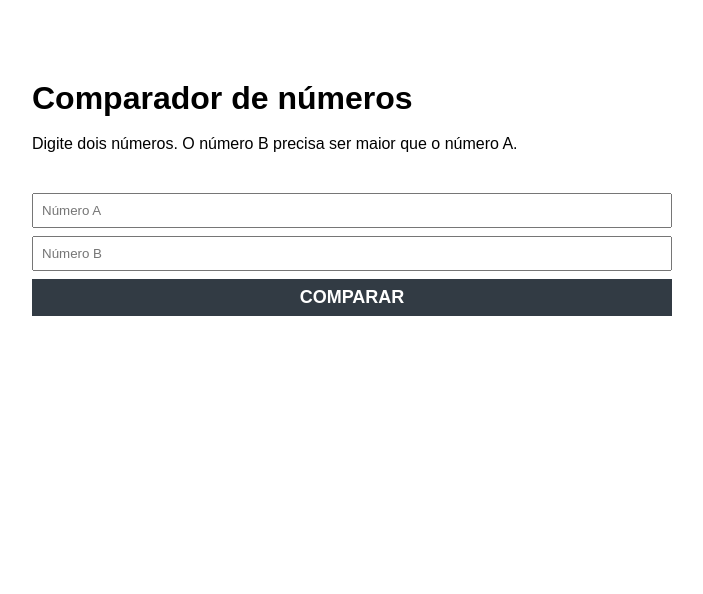
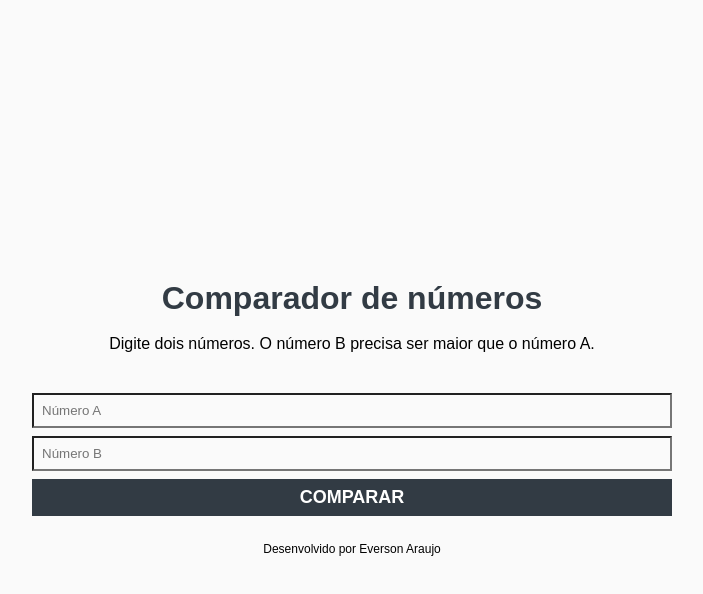
Before and after one commit to codeverson/FrontEndDepositos, a plain HTML site: page index.html in a window 1280 px wide. Shown: the whole page, without its empty margins (288-991 px from the left). Drawn offline with Linux system fonts and the light colour scheme.

Commit message:
Final exercicio

```diff
--- a/index.html
+++ b/index.html
@@ -9,9 +9,9 @@
 </head>
 <body>
     <div class="container">
-        <h1>Comparador de números</h1>
+        <h1 class="titulo">Comparador de números</h1>
 <br>
-        <p>Digite dois números. O número B precisa ser maior que o número A.</p>
+        <p class="instrucoes">Digite dois números. O número B precisa ser maior que o número A.</p>
         <form id="form-deposito">
             <input type="number" id="numeroa" required placeholder="Número A" />
             <input type="number" id="numerob" required placeholder="Número B" />
@@ -23,6 +23,8 @@
         </form>
         <p class="success-message">
         </p>
+        <br/>
+        <p class="creditos">Desenvolvido por Everson Araujo</p>
 
     </div>
 
--- a/main.css
+++ b/main.css
@@ -3,12 +3,24 @@
     padding: 0;
     box-sizing: border-box;
     font-family: sans-serif;
+    background-color: #fafafa;
+}
+
+.titulo {
+    color: #323b44;
+    text-align: center;
+    margin: auto;
+}
+
+.instrucoes {
+    text-align: center;
 }
 
 .container {
     margin: 80px auto;
     max-width: 640px;
     width: 100%;
+    padding-top: 200px;
 }
 
 form {
@@ -60,3 +72,8 @@ input.error {
     border-color: red;
     outline-color: red;
 }
+
+.creditos {
+    text-align: center;
+    font-size: 12px;
+}
--- a/main.js
+++ b/main.js
@@ -8,12 +8,17 @@ form.addEventListener('submit', function(e) {
     e.preventDefault();
 
     if (numeroa.value >= numerob.value) {
-        alert("sim");
+        alert(`Você falhou! O número A (${numeroa.value}) é menor que o número B (${numerob.value})`)
+
         const containerMensagemSucesso = document.querySelector('.success-message');
         document.querySelector('.success-message').innerHTML = mensagemSucesso;
         containerMensagemSucesso.style.display = "block";
     } else {
-        alert("O número ")
+        alert(`Excelente. o número B (${numerob.value}) é maior que o número A (${numeroa.value})`);
 
     }
+
+
+
+
 });
```
